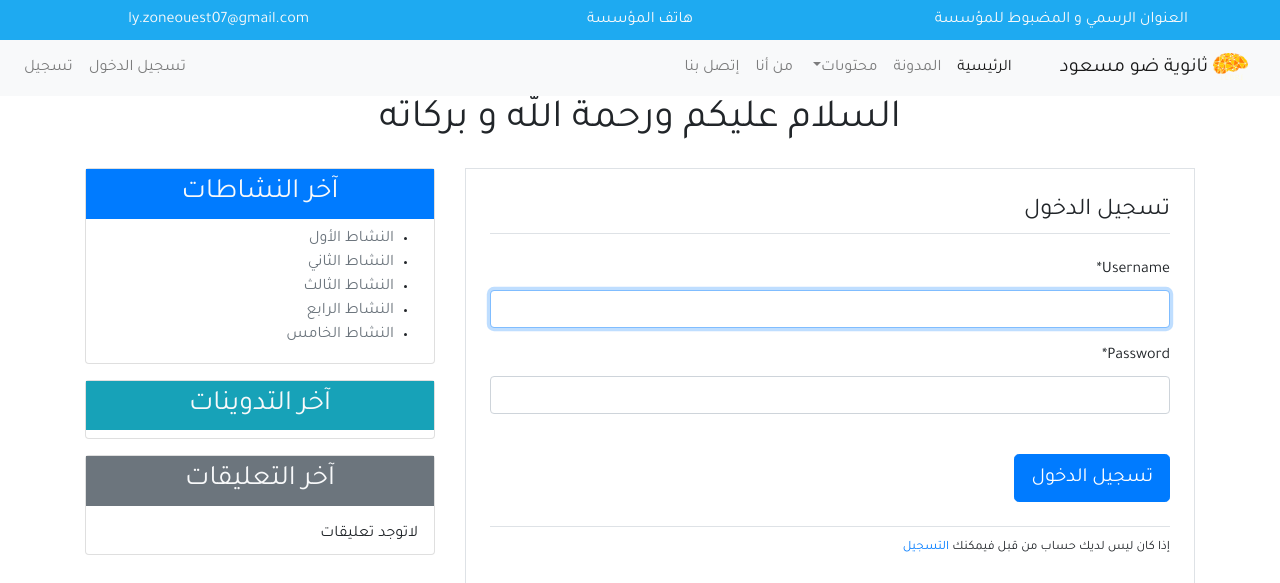
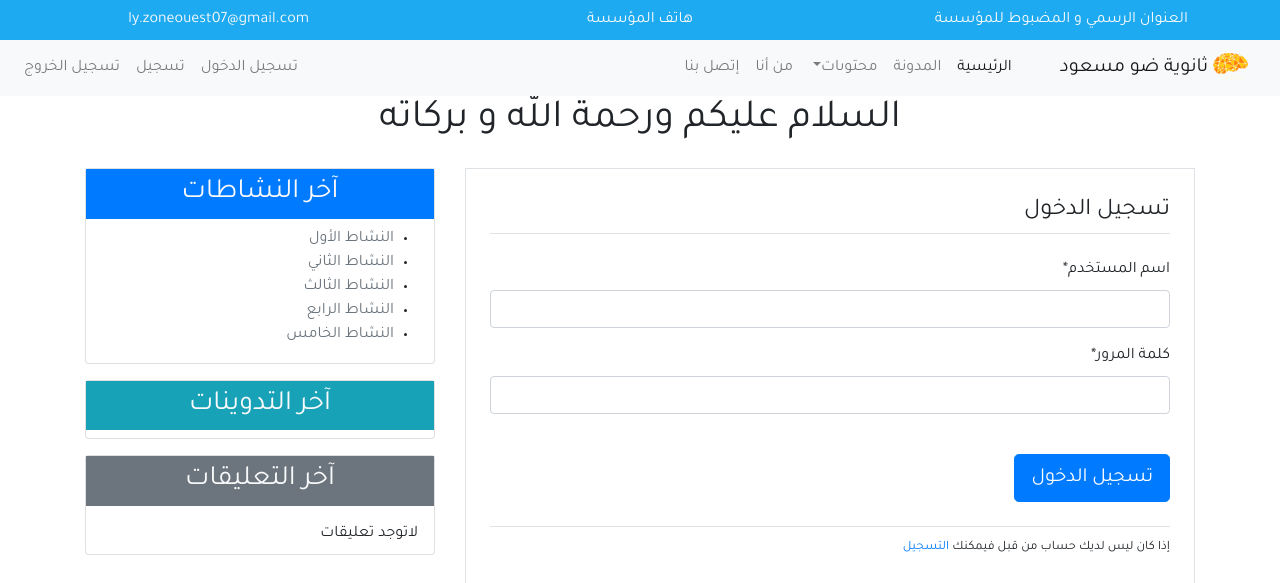
Before and after one commit to flous/Lycee_website, a Django app: page /login/ in a window 1280 px wide. Shown: the top 583 px of the page. Run offline with Django 3.2, Linux system fonts and the light colour scheme; data that the repository does not hold is empty; some libraries are stand-ins or nearby versions.

Commit message:
add login user and logout

```diff
--- a/src/blog/templates/blog/base.html
+++ b/src/blog/templates/blog/base.html
@@ -67,10 +67,10 @@
 
                 </ul>
                 <ul  class="navbar-nav mr-auto">
-                    <li class="nav-item"> <a class="nav-link" href="#"> تسجيل الدخول </a></li>
+                    <li class="nav-item"> <a class="nav-link" href="{% url 'login'%}"> تسجيل الدخول </a></li>
                     <li class="nav-item"><a class="nav-link" href="{% url 'signup'%}">   تسجيل  </a></li>
+                    <li class="nav-item"><a class="nav-link" href="{% url 'logout'%}"> تسجيل الخروج </a></li>
                 </ul>
-
                 </div>
             </nav>
             <!-- End Navbar -->
--- a/src/user/forms.py
+++ b/src/user/forms.py
@@ -25,3 +25,9 @@
         if User.objects.filter(username=cd['username'] ):
             raise forms.ValidationError(' يوجد مستخدم مسجل بهذا الإسم ')
         return cd['username']
+class SigninForm(forms.ModelForm):
+    username=forms.CharField(label='اسم المستخدم')
+    password=forms.CharField(label='كلمة المرور', widget=forms.PasswordInput() )
+    class Meta:
+        model=User
+        fields= ('username', 'password')
--- a/src/user/templates/user/login.html
+++ b/src/user/templates/user/login.html
@@ -6,6 +6,16 @@
 
         <div class="border p-4 mb-5 ">
             <legend class="border-bottom pb-1 mb-4 ">تسجيل الدخول </legend>
+            {% if messages %}
+{% for message in messages %}
+
+    <div class="alert alert-{{message.tags}}">
+        {{message}}
+        </div>
+
+
+    {% endfor %}
+{% endif %}
             <form method="POST">
                 {% csrf_token %}
                 {{form|crispy }}
--- a/src/user/urls.py
+++ b/src/user/urls.py
@@ -1,8 +1,8 @@
 from django.urls import path
-from .views import adduser
+from .views import adduser , sigin_user , signout_user
 from django.contrib.auth.views import LoginView, LogoutView
 urlpatterns  = [
     path('signup/', adduser , name='signup'),
-    path('login/', LoginView.as_view(template_name='user/login.html') , name='login'),
-    path('logout/', LogoutView.as_view(template_name='user/logout.html') , name='logout'),
+    path('login/', sigin_user , name='login'),
+    path('logout/', signout_user , name='logout'),
 ]
--- a/src/user/views.py
+++ b/src/user/views.py
@@ -1,6 +1,7 @@
 from django.shortcuts import render, redirect
-from .forms import AddUserForm
+from .forms import AddUserForm , SigninForm
 from django.contrib import messages
+from django.contrib.auth import authenticate , login , logout
 
 
 def adduser(request):
@@ -16,3 +17,21 @@
     return render(request , 'user/sign_up.html',{'title':'التسجيل','form':form})
 
 # Create your views here.
+def sigin_user(request):
+    if request.method == 'POST':
+        form=form=SigninForm()
+        username=request.POST['username']
+        password=request.POST['password']
+        user=authenticate(request , username=username , password=password)
+        if user is not None:
+            login(request , user)
+            return redirect('blogs')
+        else:
+            messages.warning(request , 'هناك خطأ في إسم المستخدم أو كلمة المرور')
+    else:
+        form=SigninForm()
+    return render(request , 'user/login.html',{'title':'تسجيل الدخول ','form':form})
+
+def signout_user (request):
+    logout(request)
+    return render(request , 'user/logout.html',{'title':'تسجيل الخروج '})
```
